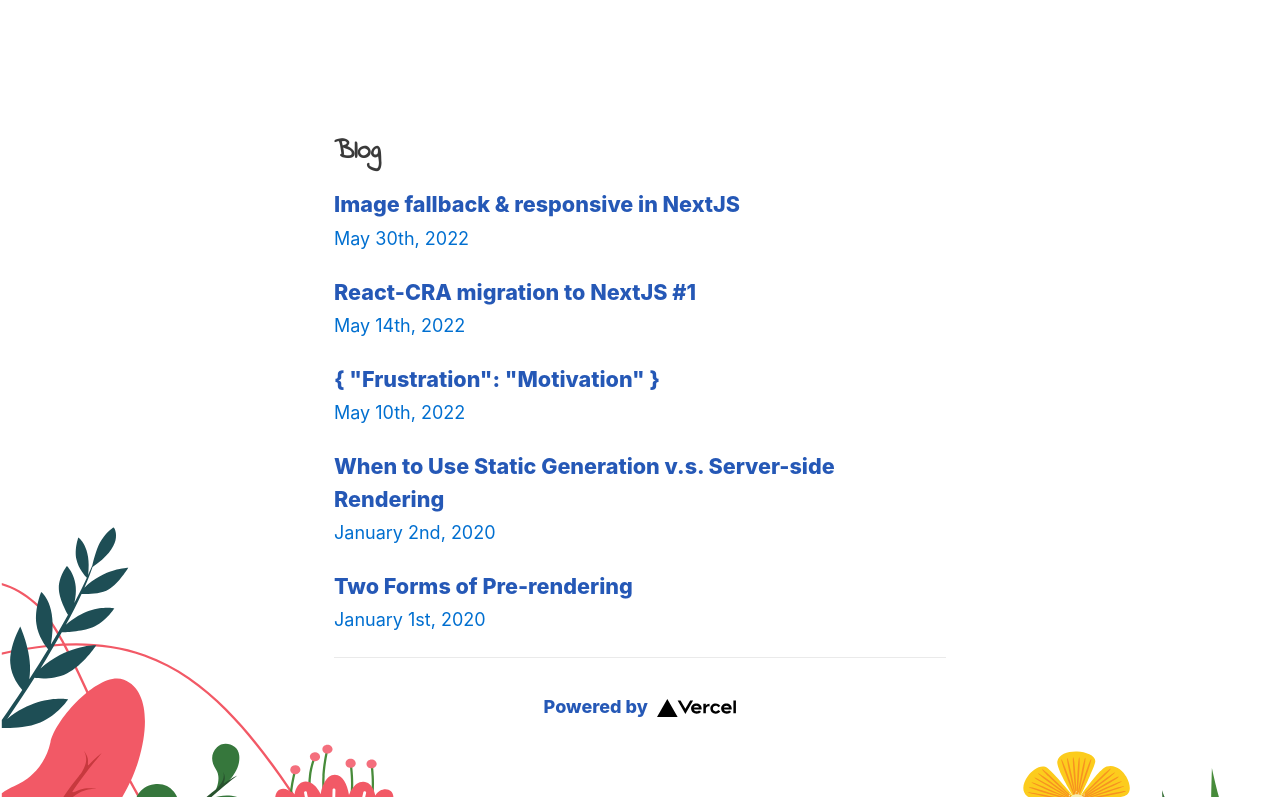
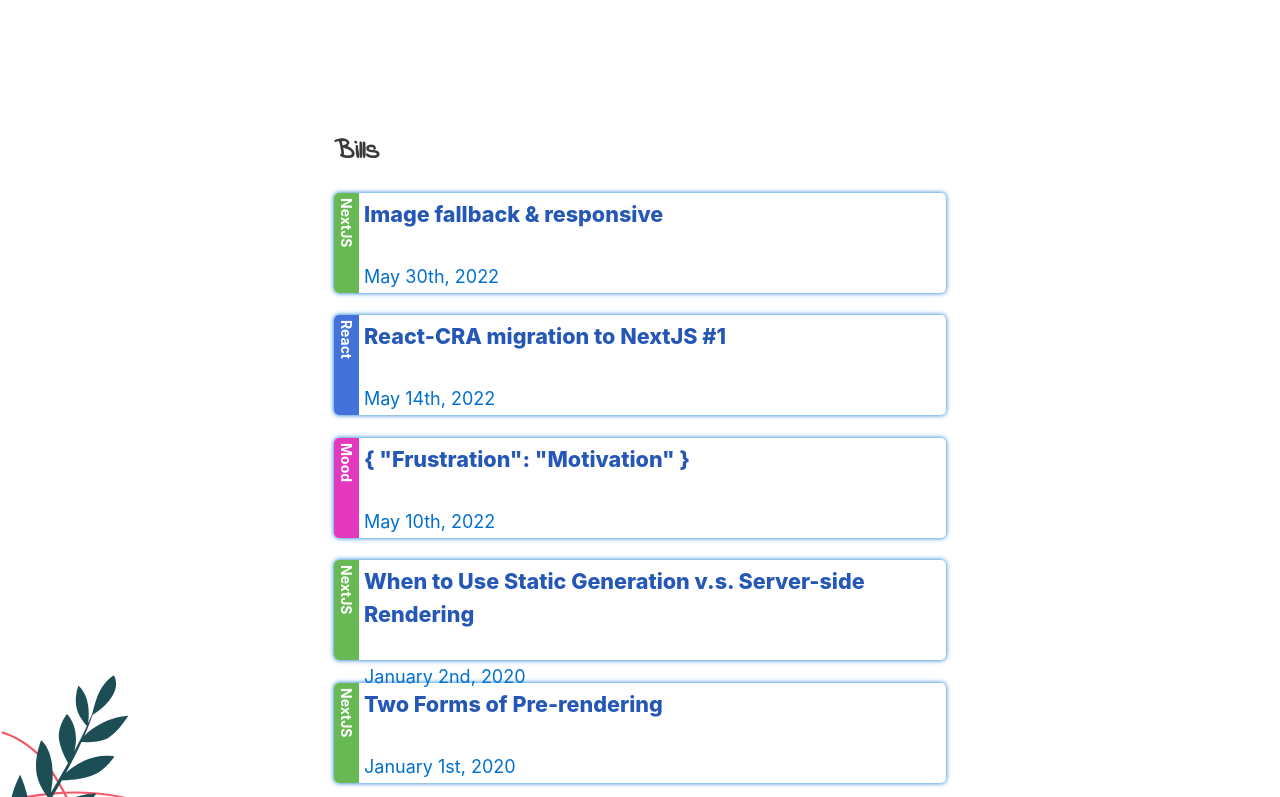
Before and after one commit to Peanuts-83/nextjs-blog, a Next.js app: page / in a window 1280 px wide. Shown: the part 1003-1800 px from the top of the page. Built offline with nearby package versions, Linux system fonts and the light colour scheme.

Commit message:
bills colors

```diff
--- a/pages/index.js
+++ b/pages/index.js
@@ -36,10 +36,13 @@ export default function Home({ allPostsData }) {
       </main>
 
       <section className={`${utilStyles.headingMd} ${utilStyles.padding1px}`}>
-        <h2 className={utilStyles.headingLg}>Blog</h2>
+        <h2 className={utilStyles.headingLg}>Bills</h2>
         <ul className={utilStyles.list}>
-          {allPostsData.map(({ id, date, title }) => (
+          {allPostsData.map(({ id, date, title, tech }) => (
             <li className={utilStyles.listItem} key={id}>
+              <div className={utilStyles.tech} style={{background: `var(--${tech.toLowerCase()})`}}>{tech}</div>
+              <div className={utilStyles.content}>
+
                 <Link href={`/posts/${id}`}>
                   <a>{title}</a>
                 </Link>
@@ -47,6 +50,7 @@ export default function Home({ allPostsData }) {
                 <small className={utilStyles.lightText}>
                   <Date dateString={date} />
                 </small>
+              </div>
             </li>
           ))}
         </ul>
--- a/pages/posts/[id].js
+++ b/pages/posts/[id].js
@@ -28,8 +28,9 @@ export default function Post({ postData }) {
             <Head>
                 <title>{postData.title}</title>
             </Head>
-            <postContainer>
+            <postContainer className={utilStyles.postContainer}>
                 <h1 className={utilStyles.headingXl}>{postData.title}</h1>
+                <h3 className={utilStyles.techBill} style={{background: `var(--${postData.tech.toLowerCase()})`}}>{postData.tech}</h3>
                 <br />
                 <div className={utilStyles.lightText}>
                     <Date dateString={postData.date} />
--- a/posts/Nextjs1.md
+++ b/posts/Nextjs1.md
@@ -1,6 +1,7 @@
 ---
 title: 'React-CRA migration to NextJS #1'
 date: '2022-05-14'
+tech: 'React'
 ---
 
 *In my NextJS framework learning goal, I decided to convert a React application (Create-React-App) into a NextJS application.*
--- a/posts/frustration.md
+++ b/posts/frustration.md
@@ -1,6 +1,7 @@
 ---
 title: '{ "Frustration": "Motivation" }'
 date: '2022-05-10'
+tech: 'Mood'
 ---
 
 I see some learners express their difficulties on a daily basis and ask themselves the question of continuing. It is healthy to express oneself and to externalize one's anxieties.
--- a/posts/images.md
+++ b/posts/images.md
@@ -1,6 +1,7 @@
 ---
-title: 'Image fallback & responsive in NextJS'
+title: 'Image fallback & responsive'
 date: '2022-05-30'
+tech: 'NextJS'
 ---
 
 Image management in NextJS can be made by using **Image component**.
--- a/posts/pre-rendering.md
+++ b/posts/pre-rendering.md
@@ -1,6 +1,7 @@
 ---
 title: 'Two Forms of Pre-rendering'
 date: '2020-01-01'
+tech: 'NextJS'
 ---
 
 Next.js has two forms of pre-rendering: **Static Generation** and **Server-side Rendering**. The difference is in **when** it generates the HTML for a page.
--- a/posts/ssg-ssr.md
+++ b/posts/ssg-ssr.md
@@ -1,6 +1,7 @@
 ---
 title: 'When to Use Static Generation v.s. Server-side Rendering'
 date: '2020-01-02'
+tech: 'NextJS'
 ---
 
 We recommend using **Static Generation** (with and without data) whenever possible because your page can be built once and served by CDN, which makes it much faster than having a server render the page on every request.
--- a/styles/global.css
+++ b/styles/global.css
@@ -1,4 +1,15 @@
 @import url('https://fonts.googleapis.com/css2?family=Indie+Flower&family=Secular+One&family=Source+Sans+Pro:wght@400;600&display=swap');
+
+:root {
+  --nextjs: rgb(104, 185, 83);
+  --react: rgb(66, 114, 218);
+  --javascript: rgb(219, 93, 34);
+  --html: rgb(38, 206, 150);
+  --css: rgb(198, 200, 33);
+  --database: rgb(191, 38, 66);
+  --mood: rgb(228, 57, 191);
+}
+
 html {
   background: url("/images/bg_top.svg"), url("/images/bg_bottom.svg");
   background-repeat: no-repeat, no-repeat;
--- a/styles/utils.module.css
+++ b/styles/utils.module.css
@@ -1,3 +1,8 @@
+.postContainer {
+	display: flex;
+	flex-direction: column;
+}
+
 .heading2Xl {
 	font-size: 2.5rem;
 	line-height: 1.2;
@@ -45,7 +50,42 @@
 }
 
 .listItem {
-    margin: 0 0 1.25rem;
+	display: flex;
+	width: 100%;
+	height: 100px;
+	margin: 1.25rem 0;
+	border-radius: 5px;
+	box-shadow: 0 0 5px rgb(0, 111, 208);
+}
+
+.tech {
+	writing-mode: vertical-lr;
+	text-orientation: mixed;
+	transform-origin: 0 0;
+	left: 200px;
+	border-radius: 5px 0 0 5px;
+	color: white;
+	font-size: 14px;
+	font-weight: bold;
+	text-align: start;
+	padding: 5px 2px;
+}
+
+.techBill {
+	width: fit-content;
+	padding: 2px 10px;
+	border-radius: 5px;
+	color: white;
+	margin-left: auto;
+	justify-self: flex-end;
+}
+
+.content {
+	display: flex;
+	flex-direction: column;
+	width: 100%;
+	text-align: start;
+	padding: 5px;
 }
 
 .lightText {
```
Lines whose indentation alone changed are shown as unchanged.
